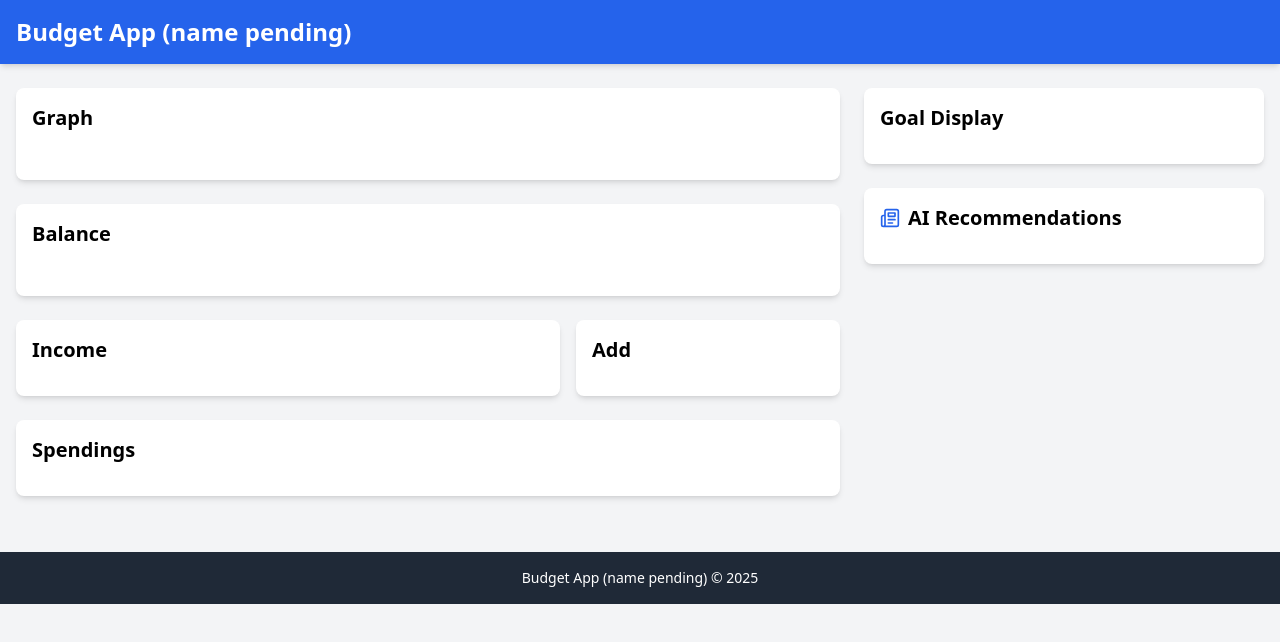
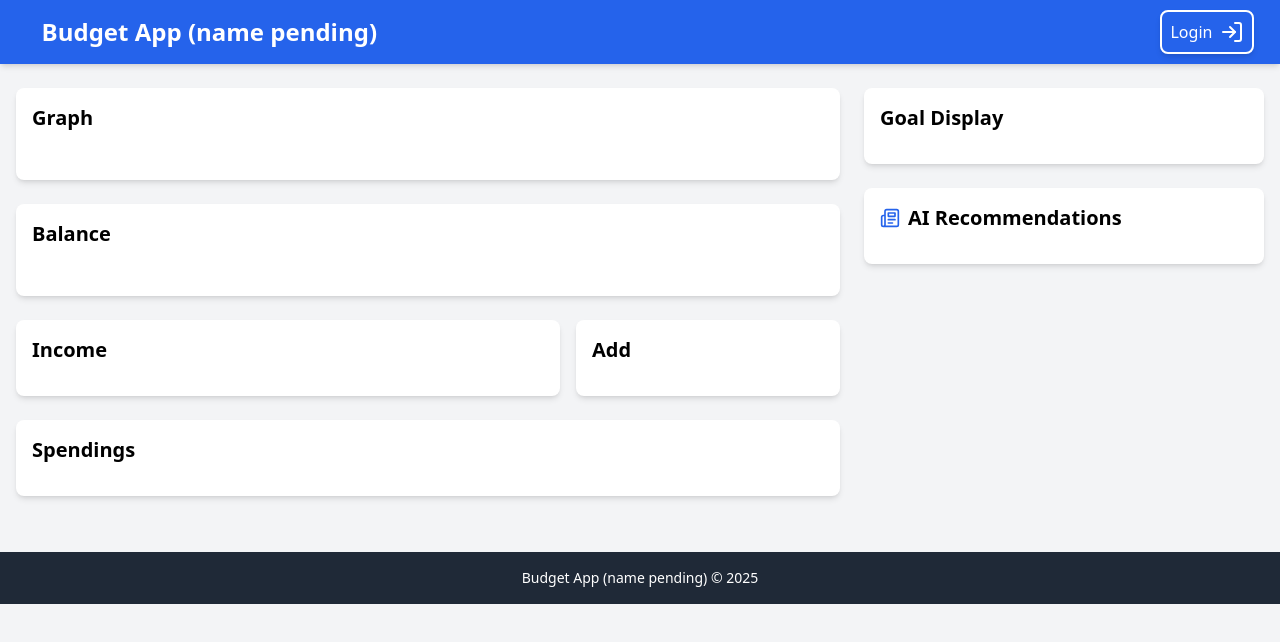
Before and after one commit to Vchen7629/Budget.me, a React (Vite) app: page / in a window 1280 px wide. Shown: the top 642 px of the page. Built offline with nearby package versions, Linux system fonts and the light colour scheme.

Commit message:
added login button

```diff
--- a/src/pages/homepage.tsx
+++ b/src/pages/homepage.tsx
@@ -5,14 +5,25 @@ import Recommendations from '../components/Recommendations';
 import BalanceCard from '../components/BalanceCard';
 import GraphCard from '../components/GraphCard';
 import SpendingsCard from '../components/SpendingsCard';
+import { useNavigate } from 'react-router';
+import { LucideLogIn } from 'lucide-react';
 
 const Homepage = () => {
+    const navigate = useNavigate();
+
+    function navigateLogin() {
+      navigate("/login")
+    }
     return (
       <div className="min-h-screen bg-gray-100">
-        <header className="bg-blue-600 text-white shadow-md">
+        <header className="flex items-center px-[2vw] justify-between bg-blue-600 text-white shadow-md">
           <div className="container mx-auto px-4 py-4">
             <h1 className="text-2xl font-bold">Budget App (name pending)</h1>
           </div>
+          <button onClick={navigateLogin} className="flex bg-blue-550 p-2 h-fit  items-center border-2 border-white space-x-2 rounded-lg shadow-md">
+            <h1>Login</h1>
+            <LucideLogIn />
+          </button>
         </header>
 
         <main className="container mx-auto px-4 py-6">
```
